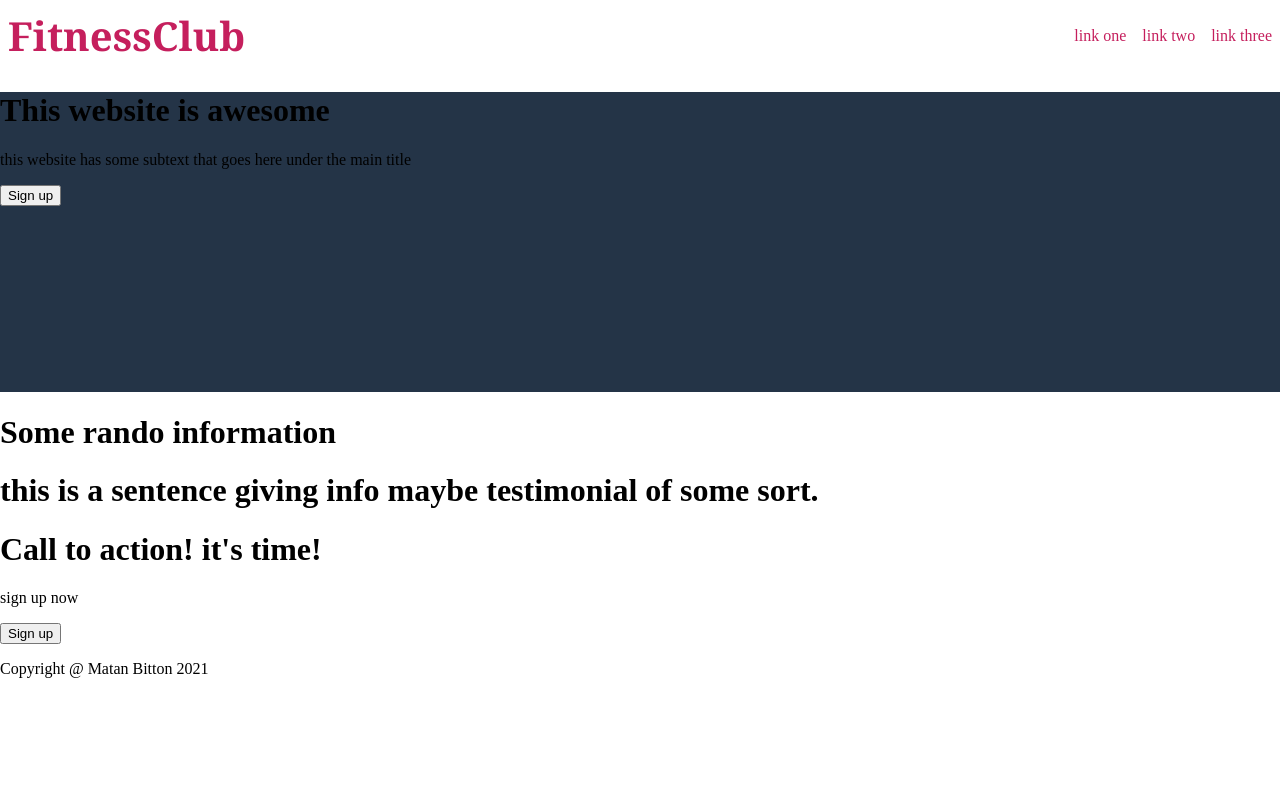
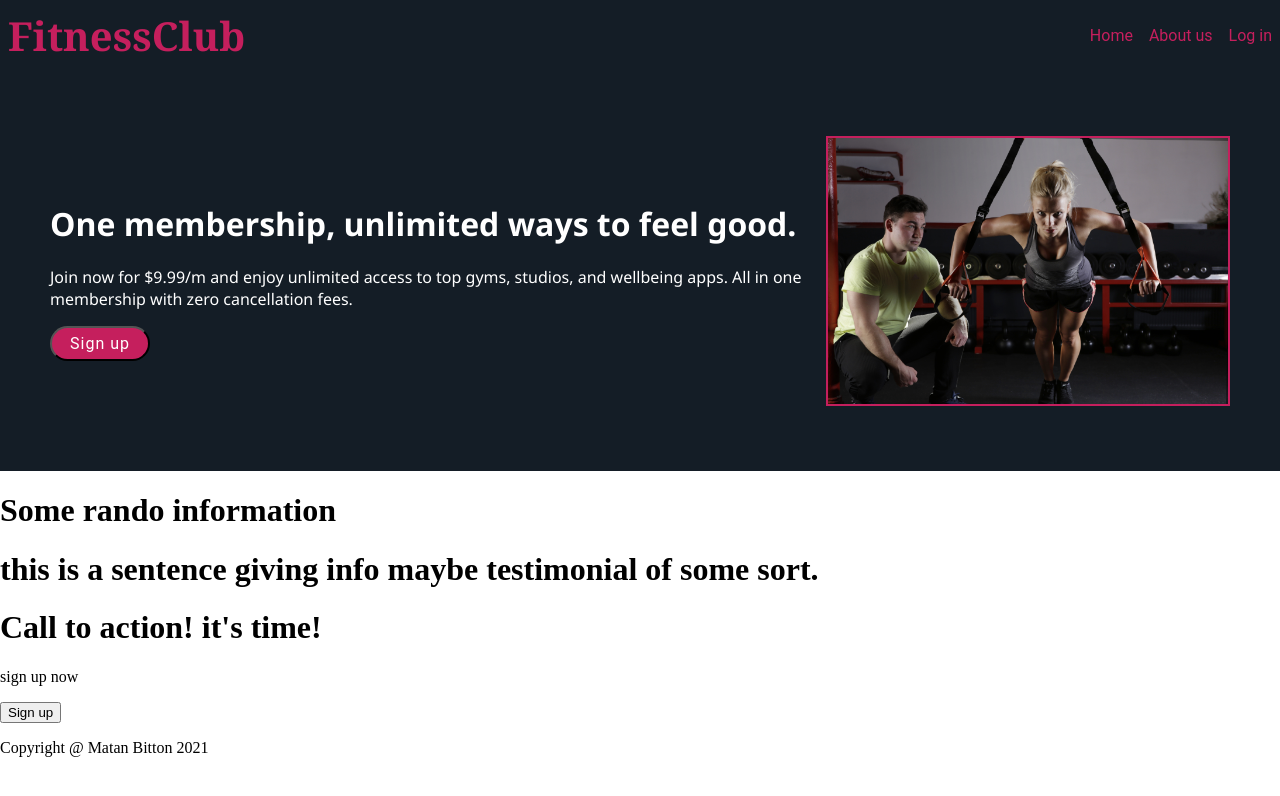
Before and after one commit to Matanbitton/Landing-Page, a plain HTML site: page index.html in a window 1280 px wide. Drawn offline with Linux system fonts and the light colour scheme.

Commit message:
Edit hero section css

```diff
--- a/index.html
+++ b/index.html
@@ -14,24 +14,26 @@
                 <h1> FitnessClub </h1>
             </div>
             <div class= "container header-nav">
-                <a href="/"> link one</a>
-                <a href="/"> link two </a>
-                <a href="/"> link three</a>
+                <a href=""> Home </a>
+                <a href=""> About us </a>
+                <a href=""> Log in</a>
             </div>
         </div>
         <div class="container intro">
             <div class="container page-intro-text">
                 <h1>
-                    This website is awesome
+                   One membership,
+                   unlimited ways to feel good.
                 </h1>
                 <p>
-                    this website has some subtext that goes here under the main title
+                   Join now for $9.99/m and enjoy unlimited access to top gyms, studios, and wellbeing apps. All in one membership with zero cancellation fees.
                 </p>
                 <button> Sign up </button>
+            </div>
             <div class="container page-intro-img">
-                <img>
+                <img src= "pexels-pixabay-414029.jpg">
             </div>
-            </div>
+
         </div>
         <div class= "container info">
             <h1> Some rando information </h1>
--- a/styles.css
+++ b/styles.css
@@ -2,13 +2,8 @@ html , body {
     margin: 0;
 }
 
-
-.container {
-    margin: 0;
-
-}
 .container .header {
-    background-color: #ffffff	;
+    background-color: #141d26;	;
     display: flex;
     align-items: center;
     justify-content: space-between;
@@ -31,6 +26,8 @@ html , body {
    display: flex;
    justify-content: space-evenly;
    gap: 16px;
+   font-family:'Roboto',sans-serif;
+
 
 }
 .container .header a {
@@ -40,13 +37,52 @@ html , body {
 }
 
 .container .intro {
-    background-color: #243447;
+    background-color: #141d26;
     height: 300px;
-
-}
-.container .page-intro-text{
+    display: flex;
+    align-items: center;
+    justify-content: space-evenly;
+    padding: 50px;
 
 
 
 
 }
+.container .intro button {
+    background-color: #c51f5d;
+    padding: 6px;
+    text-align:center;
+    font-size: 16px;
+    letter-spacing: 1px;
+    width: 100px;
+    border-radius: 2em;
+    color: #ffffff;
+    font-family:'Roboto',sans-serif;
+
+
+
+
+}
+.container .intro button p {
+    margin: 0%;
+}
+
+.container .page-intro-text {
+  font-family: 'Segoe UI', Tahoma, Geneva, Verdana, sans-serif;
+  color:#ffffff;
+
+}
+.container .page-intro-img img {
+    height: auto;
+    width: 400px;
+    border: 2px solid #c51f5d;
+    display: flex;
+
+
+
+
+}
+
+.container .page-intro-img {
+
+}
```
Also changed, not shown: pexels-pixabay-414029.jpg (added).
